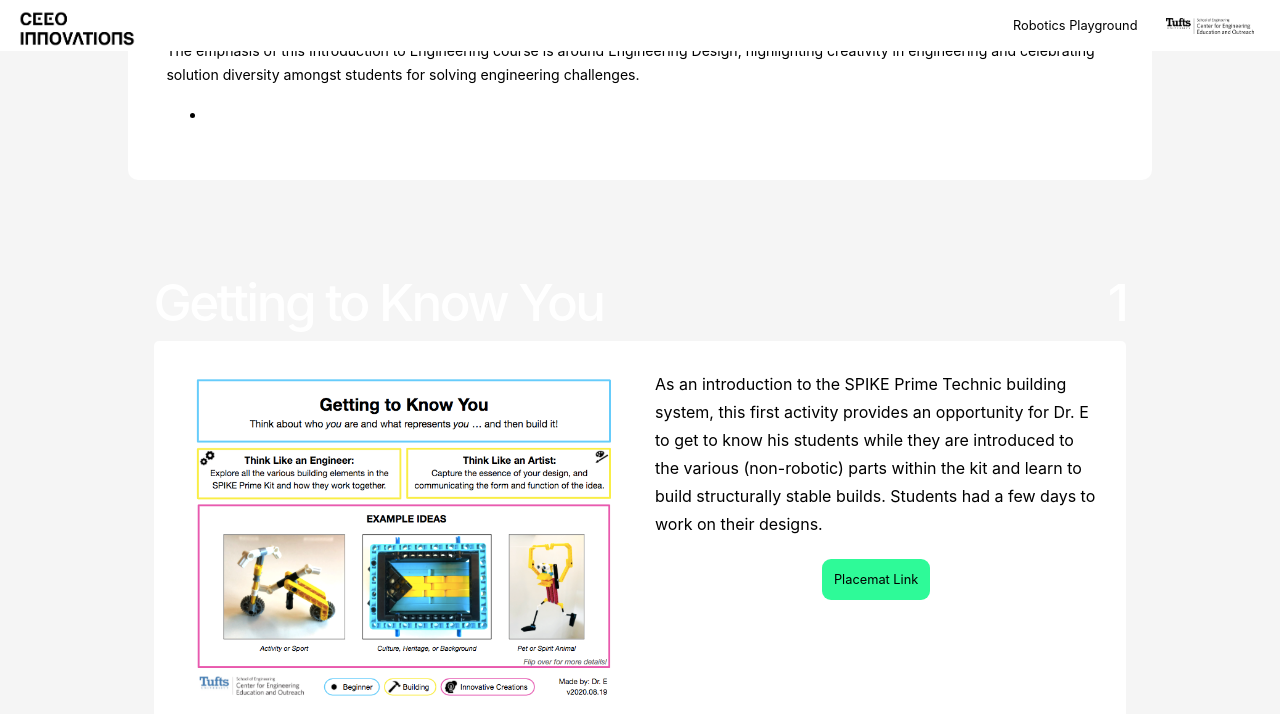
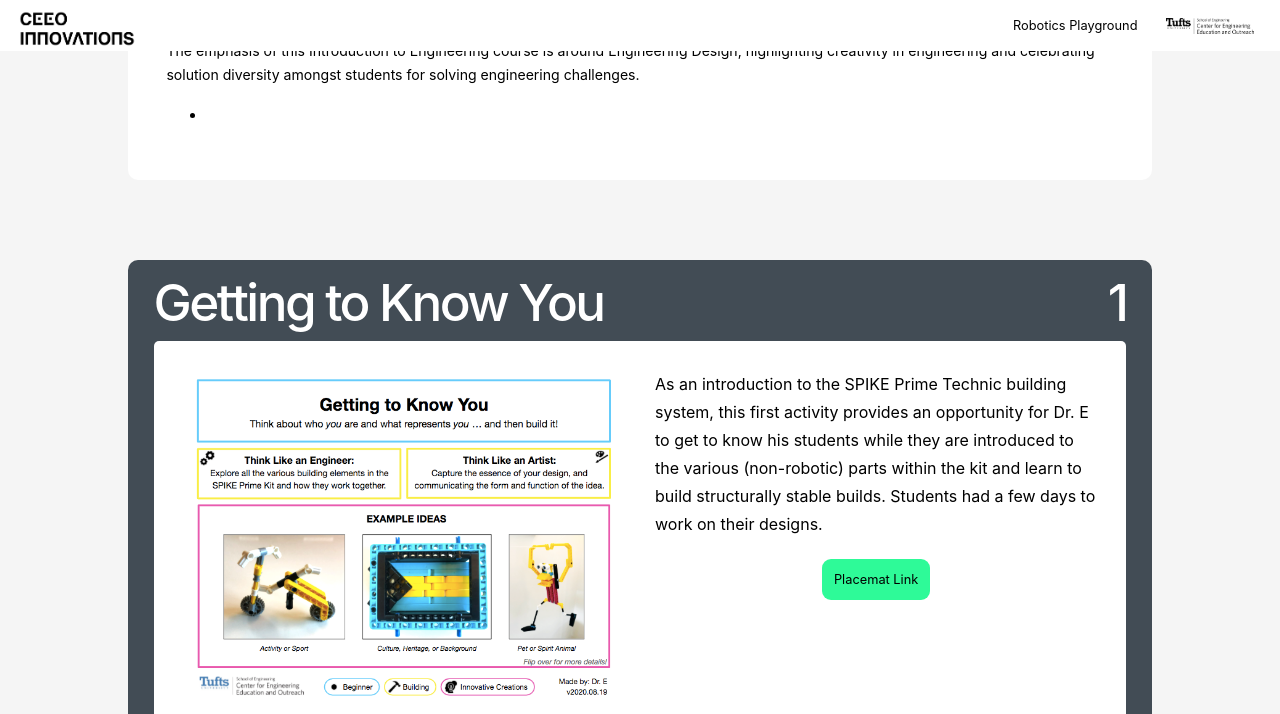
Before and after one commit to ceeoinnovations/RoboticsPlayground, a Jekyll site: the page built from _playlists/dreplaylist.md, in a window 1280 px wide and 1400 px high, scrolled down 570 px. Shown: the top 714 px of the window. Built offline with Jekyll 4.4.1, drawn with Linux system fonts in a browser that asks for light colours; grey boxes are pictures that could not be loaded.

Commit message:
Redo black backdrop

```diff
--- a/web/css/playground_style.css
+++ b/web/css/playground_style.css
@@ -197,7 +197,7 @@
 }
 
 .black_backdrop{
-     /*background-color: #424C55; */
+     background-color: #424C55;
      color: #000;
      padding: 2%;
      margin-left: 10%;
@@ -226,6 +226,7 @@
     margin-bottom: 20px;
     pointer-events: none;
 }
+
 @media(max-width: 500px){
      #myconpageheader {
          font-size: 5.5vw;
```
